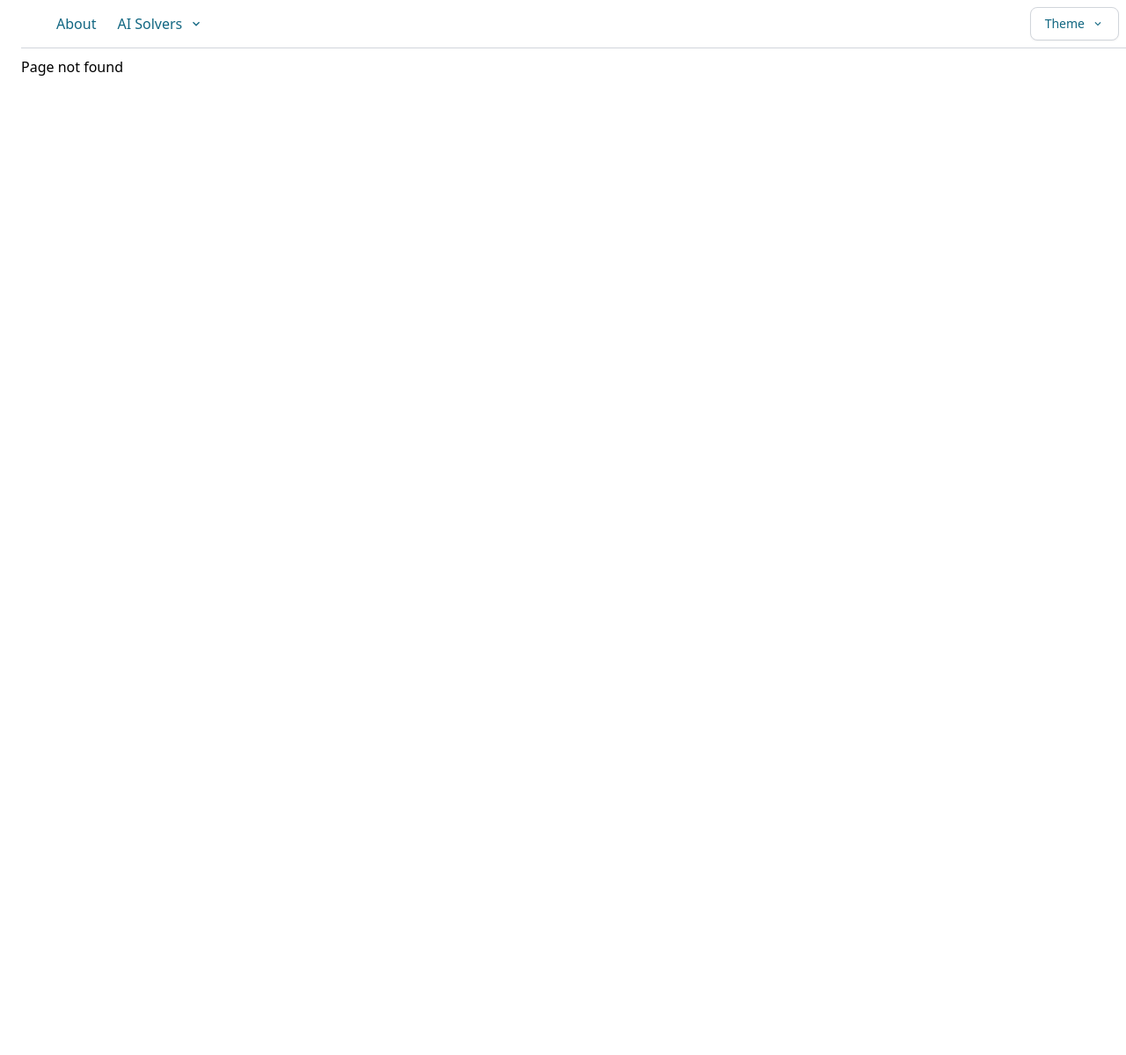
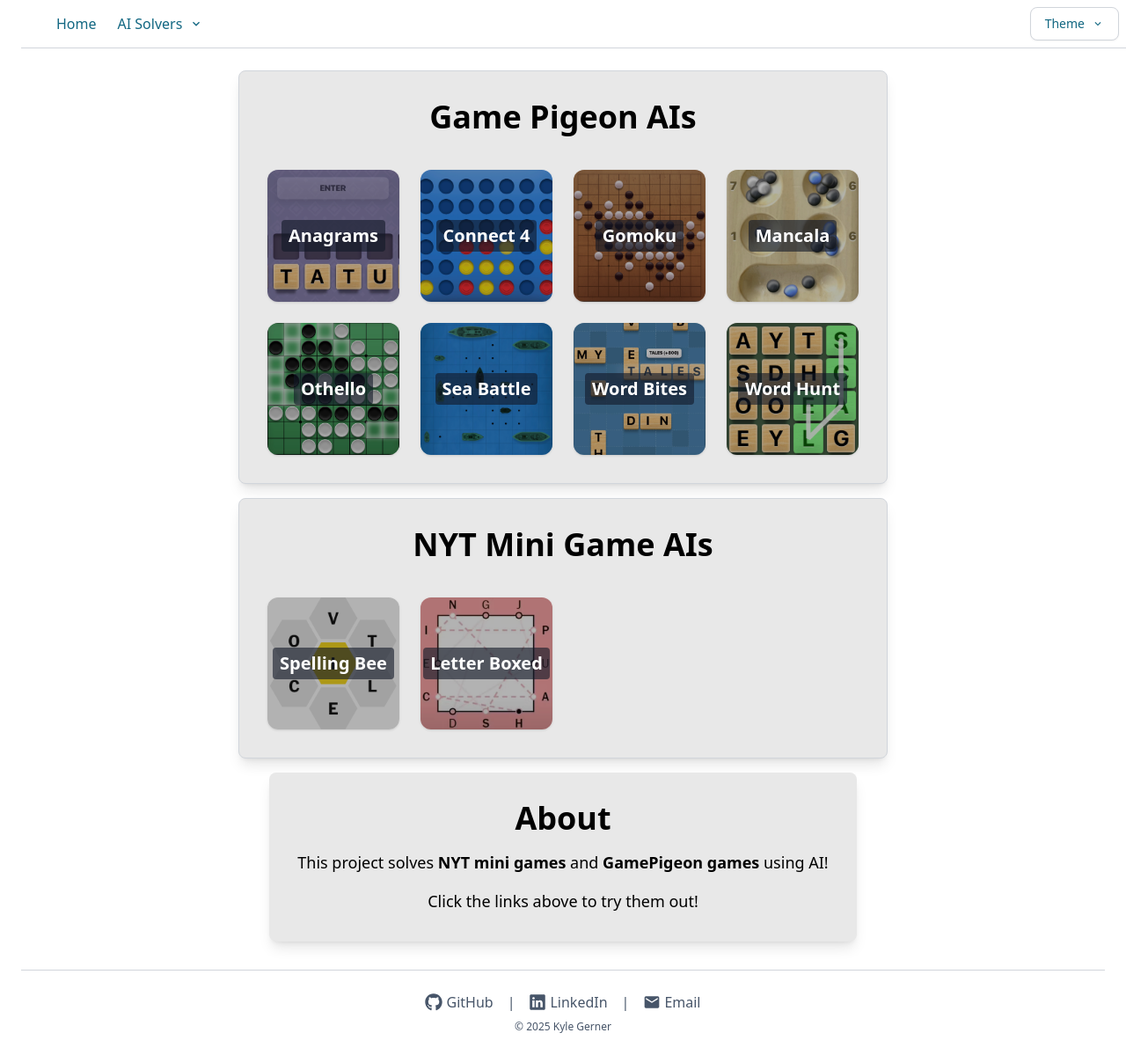
Before and after one commit to k-gerner/kyle-personal-website, a React (Create React App) app in the folder frontend/: page /home in a window 1280 px wide. Before the commit this address had no page. Shown: the whole page at 88% size. Before the commit the page ends 800 px from the top, so only its background shows below. Built offline with nearby package versions, Linux system fonts and the light colour scheme.

Commit message:
add footer

```diff
--- a/frontend/public/index.html
+++ b/frontend/public/index.html
@@ -4,7 +4,15 @@
 <head>
   <meta charset="utf-8" />
   <script>
-    const theme = localStorage.getItem('theme') || 'theme-light';
+    let theme = localStorage.getItem('theme');
+    if (!theme) {
+      if (window.matchMedia && window.matchMedia('(prefers-color-scheme: dark)').matches) {
+        theme = 'theme-dark-ocean-moon';
+      } else {
+        theme = 'theme-light-ocean-sun';
+      }
+    }
+    localStorage.setItem('theme', theme);
     document.documentElement.className = theme;
   </script>
   <link rel="icon" href="%PUBLIC_URL%/favicon.ico" />
--- a/frontend/src/App.tsx
+++ b/frontend/src/App.tsx
@@ -1,6 +1,6 @@
-import React from "react";
-import { BrowserRouter as Router, Routes, Route, Link, Navigate } from "react-router-dom";
-import About from "./pages/About";
+import React, { useEffect } from "react";
+import { BrowserRouter as Router, Routes, Route, Link, Navigate, useLocation } from "react-router-dom";
+import GameHome from "./pages/GameHome";
 import SpellingBee from "./pages/ai/nyt/SpellingBee";
 import LetterBoxed from "./pages/ai/nyt/LetterBoxed";
 import Anagrams from "./pages/ai/gamepigeon/Anagrams";
@@ -13,16 +13,20 @@
 import Mancala from "./pages/ai/gamepigeon/Mancala";
 import { ThemePicker } from "./components/ThemePicker";
 import GameNavigation from "./components/ai/GameNavigation";
+import { IoLogoLinkedin } from "react-icons/io5";
+import { FaGithub } from "react-icons/fa";
+import { MdEmail } from "react-icons/md";
 import './index.css';
 
 function App() {
   return (
     <Router>
-      <div className="px-6 bg-background-base min-h-screen">
+      <ScrollToTop />
+      <div className="flex flex-col px-6 bg-background-base min-h-screen">
         <nav className="flex bg-background-base border-b border-brd-muted justify-between items-center fixed w-full px-8 z-20">
           {/* Left side: Links */}
           <div className="space-x-2 flex flex-row items-center">
-            <Link to="/about" className="text-primary-highlight hover:bg-background-muted rounded-lg p-2">About</Link>
+            <Link to="/home" className="text-primary-highlight hover:bg-background-muted rounded-lg p-2">Home</Link>
             <GameNavigation />
           </div>
 
@@ -30,10 +34,10 @@
           <ThemePicker />
         </nav>
 
-        <div className="pt-16">
+        <main className="pt-16 flex-1 flex flex-col">
           <Routes>
-            <Route path="/" element={<Navigate to="/about" replace />} />
-            <Route path="/about" element={<About />} />
+            <Route path="/" element={<Navigate to="/home" replace />} />
+            <Route path="/home" element={<GameHome />} />
             <Route path="/spelling_bee" element={<SpellingBee />} />
             <Route path="/letter_boxed" element={<LetterBoxed />} />
             <Route path="/anagrams" element={<Anagrams />} />
@@ -45,12 +49,59 @@
             <Route path="/sea_battle" element={<SeaBattle />} />
             <Route path="/mancala" element={<Mancala />} />
             {/* Catch-all route for 404 */}
-            <Route path="*" element={<div>Page not found</div>} />
+            <Route path="*" element={<div className="text-center text-text-base">Page not found</div>} />
           </Routes>
-        </div>
+        </main>
+        <Footer />
       </div>
     </Router>
   );
 }
 
+const Footer = () => {
+  return (
+    <footer className="mt-8 py-6 border-t border-brd-muted text-center text-text-muted flex flex-col items-center gap-2">
+      <div className="flex gap-4 justify-center">
+        <a
+          href="https://github.com/k-gerner"
+          target="_blank"
+          rel="noopener noreferrer"
+          className="hover:text-primary-highlight transition-colors flex items-center gap-1"
+        >
+          <FaGithub className="w-5 h-5" />
+          <span>GitHub</span>
+        </a>
+        <span className="text-text-muted select-none">|</span>
+        <a
+          href="https://www.linkedin.com/in/kyle-gerner/"
+          target="_blank"
+          rel="noopener noreferrer"
+          className="hover:text-primary-highlight transition-colors flex items-center gap-1"
+        >
+          <IoLogoLinkedin className="w-5 h-5" />
+          <span>LinkedIn</span>
+        </a>
+        <span className="text-text-muted select-none">|</span>
+        <a
+          href="mailto:kgerner@vt.edu,kgcoltsfan@gmail.com"
+          className="hover:text-primary-highlight transition-colors flex items-center gap-1"
+        >
+          <MdEmail className="w-5 h-5" />
+          <span>Email</span>
+        </a>
+      </div>
+      <span className="text-xs">&copy; {new Date().getFullYear()} Kyle Gerner</span>
+    </footer>
+  )
+}
+
+// Scroll to top on route change
+function ScrollToTop() {
+  const { pathname } = useLocation();
+  useEffect(() => {
+    window.scrollTo(0, 0);
+  }, [pathname]);
+  return null;
+}
+
 export default App;
--- a/frontend/src/components/ai/GameNavigation.tsx
+++ b/frontend/src/components/ai/GameNavigation.tsx
@@ -39,8 +39,9 @@
                 </div>
             </button>
             {dropdownOpen && (
-                <div className="absolute left-0 mt-2 bg-background-base border border-brd-muted rounded shadow-lg min-w-[12rem] z-40 flex flex-col py-2" onClick={() => setDropdownOpen(false)} ref={dropdownRef}>
-                    <div className="px-4 py-2 border-b border-brd-muted font-semibold text-sm text-text-muted">Game Pigeon</div>
+                <div className="absolute left-0 mt-2 bg-background-base border border-brd-muted rounded shadow-lg min-w-[12rem] z-40 flex flex-col animate-dropdown" onClick={() => setDropdownOpen(false)} ref={dropdownRef}>
+                    <Link to="/home" className="px-4 py-2 text-primary-highlight hover:bg-primary-base hover:text-text-light rounded transition-colors">Home</Link>
+                    <div className="px-4 py-2 border-b border-brd-muted font-semibold text-sm text-text-muted mt-2">Game Pigeon</div>
                     <Link to="/anagrams" className="px-4 py-2 text-primary-highlight hover:bg-primary-base hover:text-text-light rounded transition-colors">Anagrams</Link>
                     <Link to="/connect4" className="px-4 py-2 text-primary-highlight hover:bg-primary-base hover:text-text-light rounded transition-colors">Connect 4</Link>
                     <Link to="/gomoku" className="px-4 py-2 text-primary-highlight hover:bg-primary-base hover:text-text-light rounded transition-colors">Gomoku</Link>
--- a/frontend/src/pages/ai/gamepigeon/Connect4.tsx
+++ b/frontend/src/pages/ai/gamepigeon/Connect4.tsx
@@ -113,7 +113,7 @@
 
 
     return (
-        <div className="flex flex-col gap-4 bg-background-base min-h-screen items-center">
+        <div className="flex flex-col gap-4 bg-background-base items-center">
             <Connect4TitleSection />
             <div className="border border-brd-muted p-4 rounded-lg shadow-lg flex flex-col md:flex-row gap-4 w-full">
                 <div className="flex-shrink-0 transition-all duration-500 w-full md:w-1/2 transition">
--- a/frontend/src/pages/ai/gamepigeon/Gomoku.tsx
+++ b/frontend/src/pages/ai/gamepigeon/Gomoku.tsx
@@ -114,7 +114,7 @@
 
 
     return (
-        <div className="flex flex-col gap-4 bg-background-base min-h-screen items-center">
+        <div className="flex flex-col gap-4 bg-background-base items-center">
             <GomokuTitleSection />
             <div className="border border-brd-muted p-4 rounded-lg shadow-lg flex flex-col md:flex-row gap-4 w-full">
                 <div className="flex flex-col gap-2 items-center flex-shrink-0 transition-all duration-500 w-full md:w-1/2 transition min-w-fit">
--- a/frontend/src/pages/ai/gamepigeon/Mancala.tsx
+++ b/frontend/src/pages/ai/gamepigeon/Mancala.tsx
@@ -236,7 +236,7 @@
     }, [currentPlayer, winner, autoplay, loading]);
 
     return (
-        <div className="flex flex-col gap-4 bg-background-base min-h-screen items-center">
+        <div className="flex flex-col gap-4 bg-background-base items-center">
             <MancalaTitleSection />
             <div className="border border-brd-muted p-4 rounded-lg shadow-lg flex flex-col md:flex-row flex-wrap gap-4 sm:gap-8 items-center justify-center transition duration-500">
                 <div className="flex flex-col items-center gap-4 min-w-fit flex-0 relative min-h-[48rem] sm:min-h-[24rem]">
--- a/frontend/src/pages/ai/gamepigeon/Othello.tsx
+++ b/frontend/src/pages/ai/gamepigeon/Othello.tsx
@@ -173,7 +173,7 @@
 
 
     return (
-        <div className="flex flex-col gap-4 bg-background-base min-h-screen items-center">
+        <div className="flex flex-col gap-4 bg-background-base items-center">
             <OthelloTitleSection />
             <div className="border border-brd-muted p-4 rounded-lg shadow-lg flex items-start flex-col md:flex-row gap-4 w-full">
                 <ScoreBoard
--- a/frontend/src/pages/ai/gamepigeon/SeaBattle.tsx
+++ b/frontend/src/pages/ai/gamepigeon/SeaBattle.tsx
@@ -146,7 +146,7 @@
 
 
     return (
-        <div className="flex flex-col gap-4 bg-background-base min-h-screen items-center">
+        <div className="flex flex-col gap-4 bg-background-base items-center">
             <SeaBattleTitleSection />
             <div className='border border-brd-muted p-4 rounded-lg shadow-lg w-full flex flex-col items-center md:flex-row gap-8 transition-all duration-500 justify-center'>
                 <div className='flex flex-col gap-2'>
```
Also changed, not shown: frontend/src/components/ThemePicker.tsx (+12 -2 lines), frontend/src/pages/ai/gamepigeon/WordBites.tsx (+29 -11 lines).
